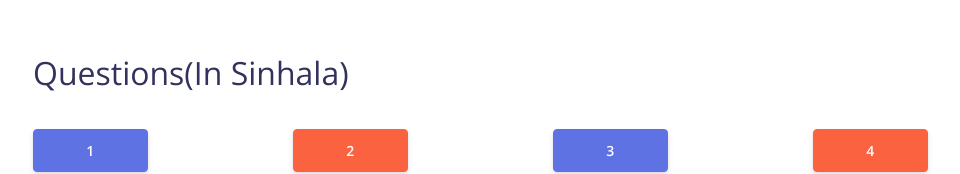
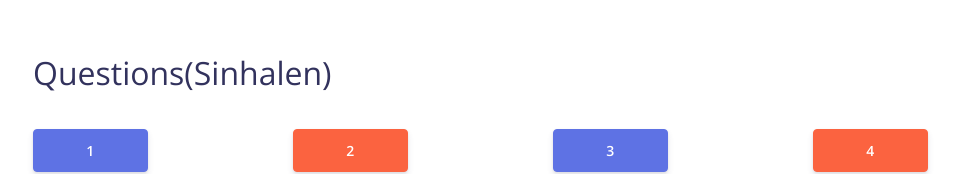
Before and after one commit to Piumal1999/Quiz_Ncc, a website: page quiz.html in a window 1280 px wide. Shown: the part 111-285 px from the top of the page, without its empty margins (102-1062 px from the left). Drawn offline with nearby package versions, Linux system fonts and the light colour scheme.

Commit message:
quiz.html edited

```diff
--- a/quiz.html
+++ b/quiz.html
@@ -44,7 +44,7 @@
         <!-- Images -->
 
         <h2 class="mt-lg mb-4">
-          <span>Questions(In Sinhala)</span>
+          <span>Questions(Sinhalen)</span>
         </h2>
 
         <!-- Row 1 -->
```
